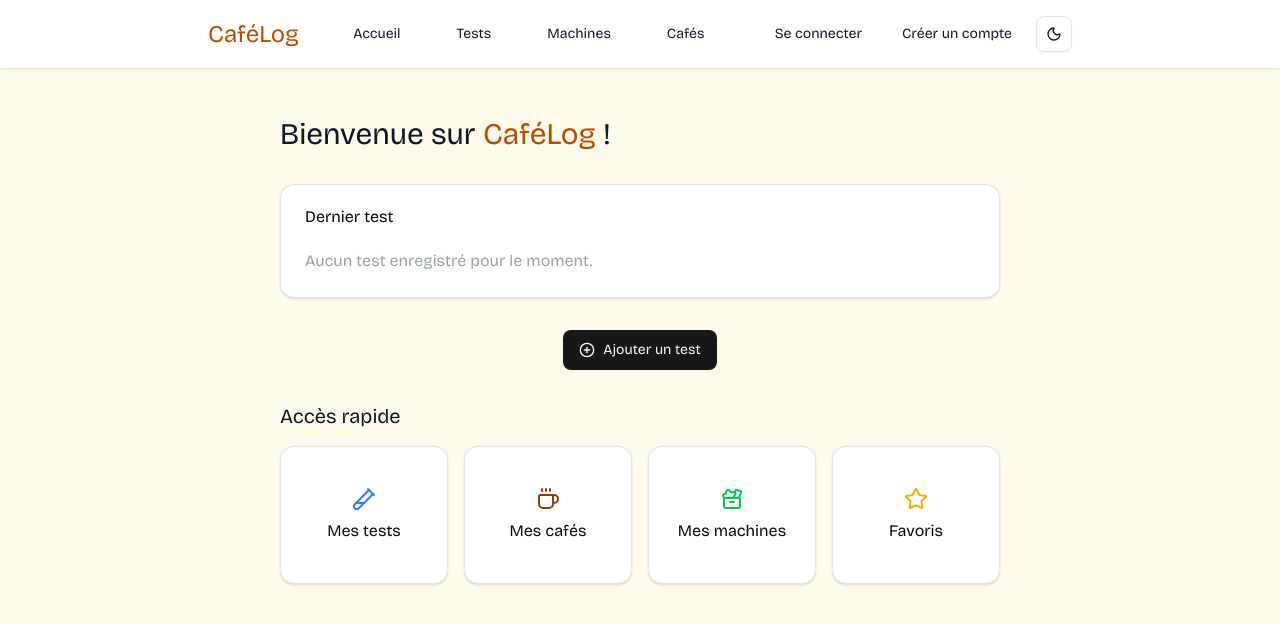
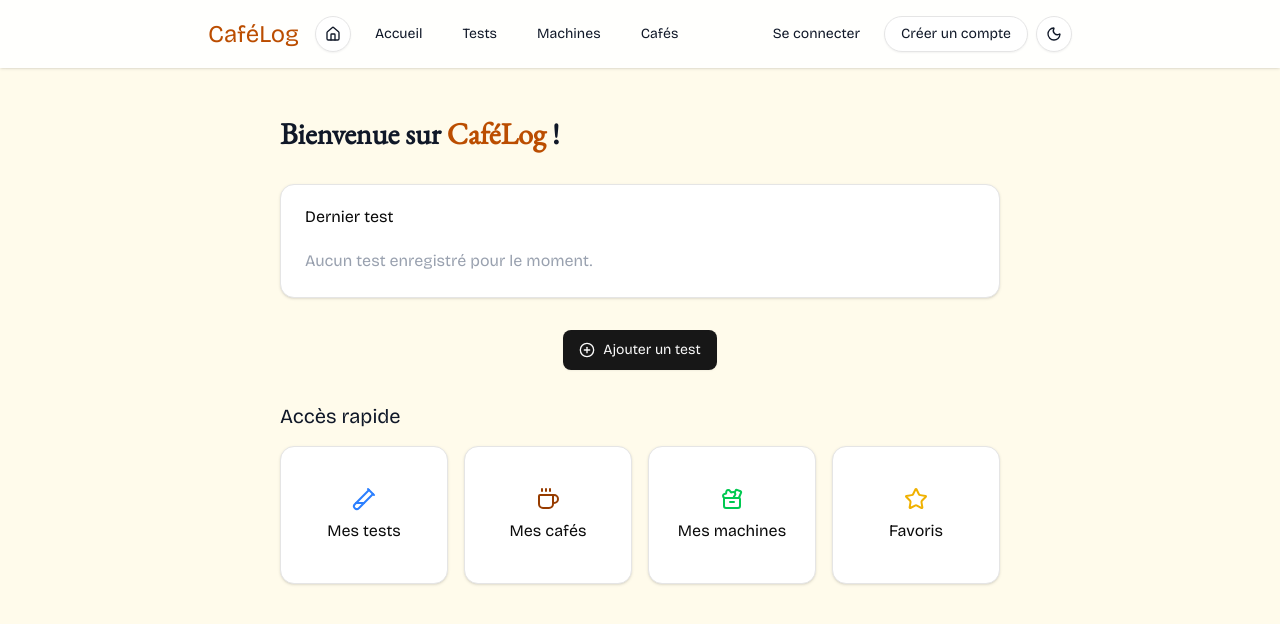
Before and after one commit to tmaurie/coffee-log, a Next.js app: page / in a window 1280 px wide. Shown: the top 624 px of the page. Built offline with nearby package versions, Linux system fonts and the light colour scheme; no server answers.

Commit message:
style: enhance header and home page layout with new icons and font adjustments

```diff
--- a/app/page.tsx
+++ b/app/page.tsx
@@ -5,7 +5,13 @@ import Link from "next/link";
 import { Button } from "@/components/ui/button";
 import { Card, CardContent, CardHeader, CardTitle } from "@/components/ui/card";
 import { Badge } from "@/components/ui/badge";
-import { Coffee, PlusCircle, Star, TestTubeDiagonal, ToolCase } from "lucide-react";
+import {
+  Coffee,
+  PlusCircle,
+  Star,
+  TestTubeDiagonal,
+  ToolCase,
+} from "lucide-react";
 import { useSession } from "next-auth/react";
 
 export default function Home() {
@@ -17,7 +23,7 @@ export default function Home() {
 
   return (
     <main className="max-w-3xl mx-auto p-6 space-y-8">
-      <h1 className="text-3xl font-bold">
+      <h1 className="text-3xl font-bold font-serif">
         Bienvenue sur <span className="text-amber-700">CaféLog</span>
         {displayName && <span>, {displayName}</span>} !
       </h1>
@@ -72,7 +78,7 @@ export default function Home() {
       <div className="flex justify-center">
         <Link href="/tests/new">
           <Button size="lg" className="flex items-center gap-2">
-              <PlusCircle /> Ajouter un test
+            <PlusCircle /> Ajouter un test
           </Button>
         </Link>
       </div>
--- a/components/header.tsx
+++ b/components/header.tsx
@@ -2,7 +2,7 @@
 import { signOut, useSession } from "next-auth/react";
 import { Button } from "@/components/ui/button";
 import Link from "next/link";
-import { LogOut, Moon, Sun } from "lucide-react";
+import { HomeIcon, LogOut, Moon, Sun } from "lucide-react";
 import { useTheme } from "@/lib/hooks/useTheme";
 
 export const navlink = {
@@ -33,17 +33,23 @@ export default function HeaderClient() {
   return (
     <header className="sticky top-0 z-50 bg-white/90 dark:bg-zinc-900/90 shadow-sm backdrop-blur">
       <nav className="max-w-4xl mx-auto flex items-center justify-between p-4">
+        <div className="flex items-center gap-4">
           <Link href="/" className="font-extrabold text-2xl text-amber-700">
             CaféLog
           </Link>
-        <div className="hidden md:flex items-center gap-6">
+          <div className="hidden md:flex items-center gap-2">
+            <Link href="/">
+              <Button variant="outline" size="icon" className="rounded-full">
+                <HomeIcon className="h-5 w-5" />
+              </Button>
+            </Link>
             {Object.entries(navlink).map(([key, { href, label }]) => (
               <Link key={key} href={href}>
                 <Button variant="ghost">{label}</Button>
               </Link>
             ))}
           </div>
-
+        </div>
         <div className="flex items-center gap-2 text-sm">
           {status === "loading" ? null : email ? (
             <>
@@ -63,7 +69,9 @@ export default function HeaderClient() {
                 <Button variant="ghost">Se connecter</Button>
               </Link>
               <Link href="/register">
-                <Button variant="ghost">Créer un compte</Button>
+                <Button variant="outline" className="rounded-full">
+                  Créer un compte
+                </Button>
               </Link>
             </>
           )}
@@ -73,6 +81,7 @@ export default function HeaderClient() {
             size="icon"
             onClick={toggleTheme}
             aria-label="Toggle theme"
+            className="rounded-full"
           >
             {theme === "dark" ? (
               <Sun className="h-5 w-5" />
```
Lines whose indentation alone changed are shown as unchanged.
